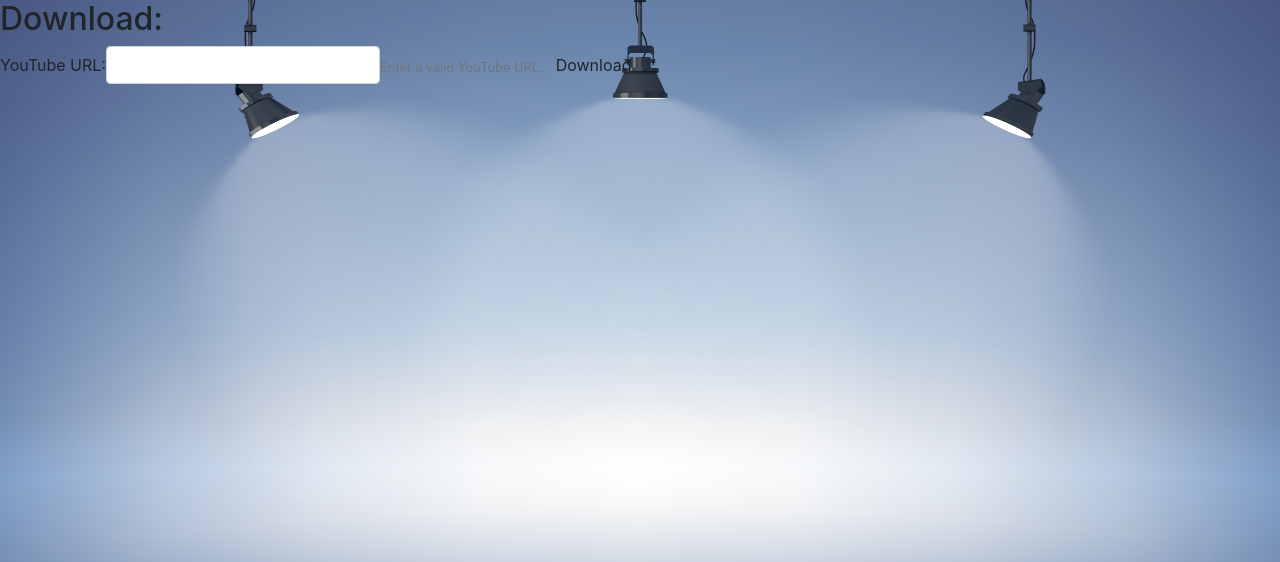
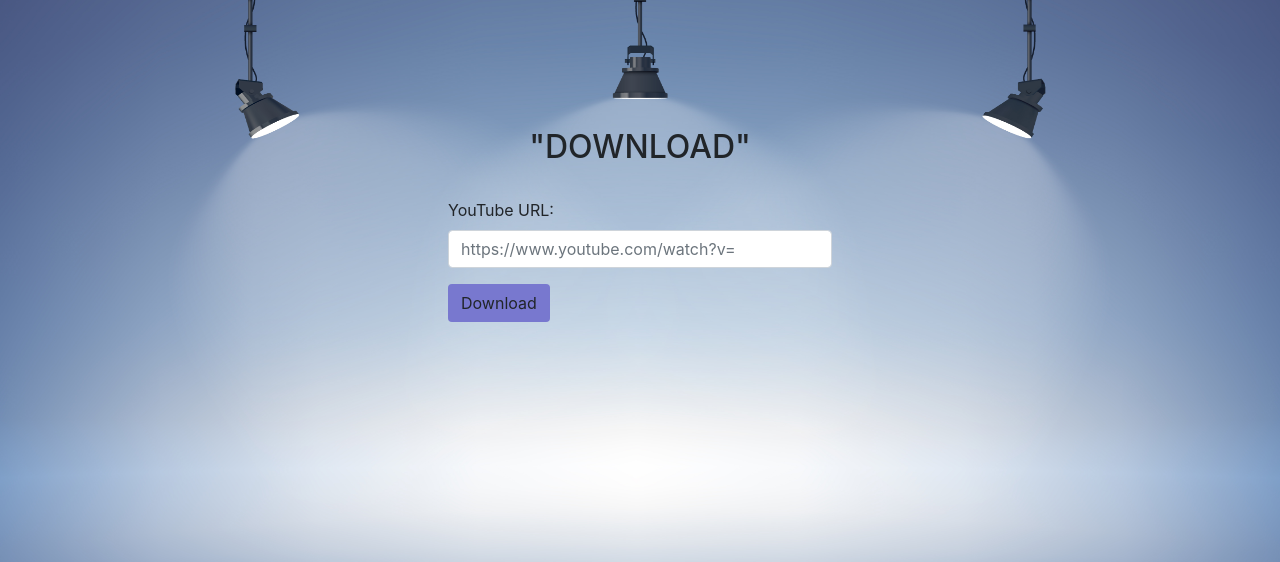
Before and after one commit to lugnitdgp/yt_downloader, a Django app: template yt_down/templates/download.html in a window 1280 px wide. Shown: the part 56-618 px from the top of the page. Run offline with Django 3.2, Linux system fonts and the light colour scheme; the template is opened without the code that fills it, so the values that code supplies are empty; some libraries are stand-ins or nearby versions.

Commit message:
update download.html
improved page view

```diff
--- a/yt_down/templates/download.html
+++ b/yt_down/templates/download.html
@@ -1,15 +1,13 @@
 {% extends "home.html" %} {% block content %}
+<h2 style="text-align: center;margin-top: 10%;">"DOWNLOAD"</h2><br>
+<form class="form-block" method="get" style="margin-left: 35%;margin-right: 35%;">
+  <div class="form-group">
 
-<h2>Download:</h2>
-<form class="form-inline" method="get">
-  <div class="form-group">
     <label for="URL">YouTube URL:</label>
-    <input type="url" name="url" class="form-control" id="email" />
-    <small id="emailHelp" class="form-text text-muted"
-      >Enter a valid YouTube URL.</small
-    >
+    <input type="url" name="url" class="form-control" placeholder="https://www.youtube.com/watch?v=" id="email" />
+
   </div>
-  <button type="submit" class="btn btn-default">Download</button>
+  <button type="submit" class="btn btn-default" style="background-color: rgb(120, 120, 207);">Download</button>
 </form>
 
 {% if message %}
```
